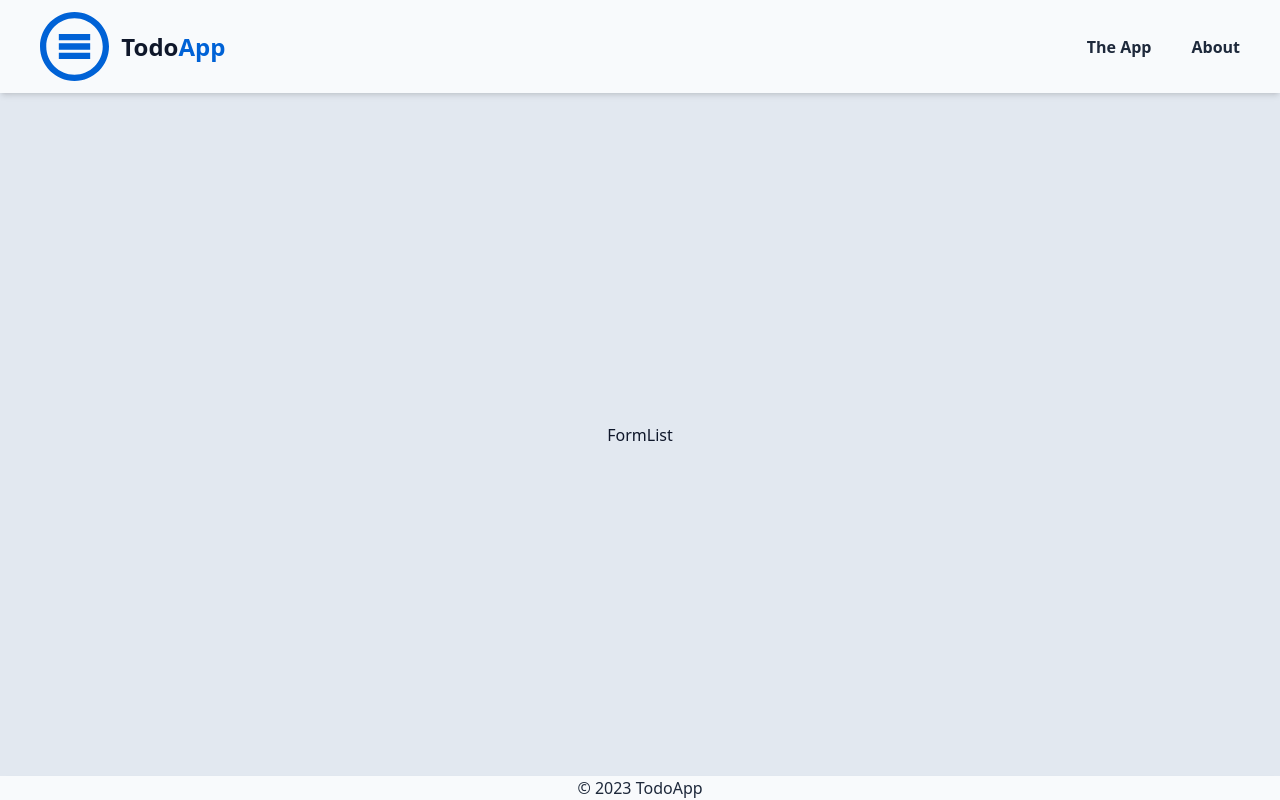
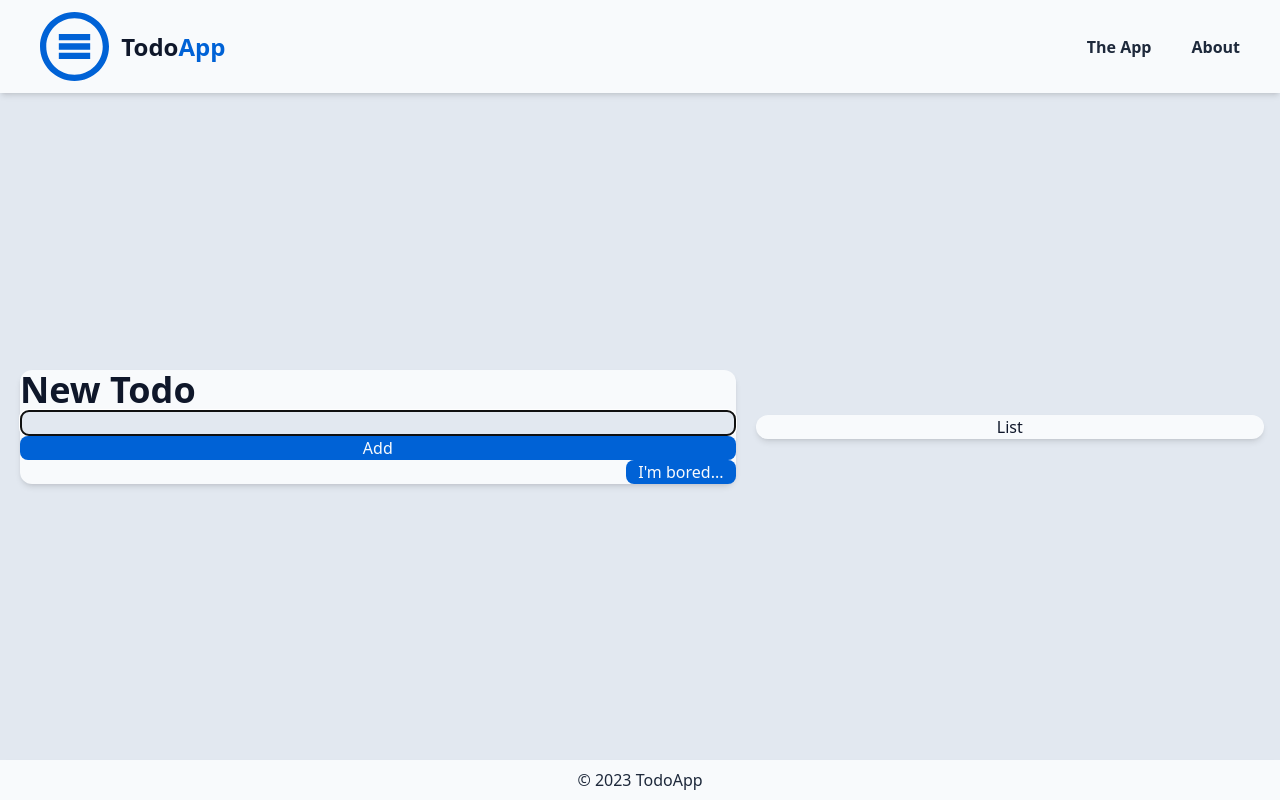
Before and after one commit to AnthonyTheGreatest/todo-app, a React (Vite) app: page /app in a window 1280 px wide. Built offline with nearby package versions, Linux system fonts and the light colour scheme.

Commit message:
Work on style and the Form component.

```diff
--- a/src/components/About.tsx
+++ b/src/components/About.tsx
@@ -1,7 +1,11 @@
 import React from "react";
 
 const About = () => {
-  return <div>About</div>;
+  return (
+    <div className="grow flex justify-center items-center m-5 bg-slate-50 shadow-md rounded-xl">
+      <p>About</p>
+    </div>
+  );
 };
 
 export default About;
--- a/src/components/Footer.tsx
+++ b/src/components/Footer.tsx
@@ -3,7 +3,7 @@ import React from "react";
 const Footer = () => {
   return (
     <footer className="flex justify-center bg-slate-50 text-slate-800 shadow-md">
-      <p>© 2023 TodoApp</p>
+      <p className="m-2">© 2023 TodoApp</p>
     </footer>
   );
 };
--- a/src/components/Form.tsx
+++ b/src/components/Form.tsx
@@ -1,7 +1,43 @@
-import React from "react";
+import { useState } from "react";
 
-const Form = () => {
-  return <div>Form</div>;
+const Form = ({ addTodo }) => {
+  const [newTodo, setNewTodo] = useState("");
+
+  const handleSubmit = (e: React.FormEvent<HTMLFormElement>) => {
+    e.preventDefault();
+    if (!newTodo) return;
+    addTodo(newTodo);
+    setNewTodo("");
+    // Pre-select after submit:
+    const newTodoInput = document.getElementById("newTodo") as HTMLInputElement;
+    newTodoInput && newTodoInput.focus();
+  };
+
+  return (
+    <div className="grow flex flex-col justify-center m-5 bg-slate-50 shadow-md rounded-xl">
+      <form onSubmit={handleSubmit} className="flex flex-col justify-center">
+        <label htmlFor="newTodo" className="font-bold text-4xl">
+          New Todo
+        </label>
+        <input
+          type="text"
+          id="newTodo"
+          autoFocus
+          value={newTodo}
+          onChange={(e) => setNewTodo(e.target.value)}
+          className="bg-slate-200 rounded-lg border border-slate-900"
+        />
+        <button className="rounded-lg bg-mainColor text-slate-50 px-3">
+          Add
+        </button>
+      </form>
+      <div className="flex justify-end">
+        <button className="rounded-lg bg-mainColor text-slate-50 px-3">
+          I'm bored...
+        </button>
+      </div>
+    </div>
+  );
 };
 
 export default Form;
--- a/src/components/Header.tsx
+++ b/src/components/Header.tsx
@@ -15,7 +15,9 @@ const Header = () => {
         </div>
       </div>
       <nav className="grow flex justify-end mr-10 text-slate-800 font-bold">
-        <NavLink to="/app">The App</NavLink>
+        <NavLink to="/app" className="whitespace-nowrap">
+          The App
+        </NavLink>
         <NavLink to="/about" className="ml-10">
           About
         </NavLink>
--- a/src/components/List.tsx
+++ b/src/components/List.tsx
@@ -1,7 +1,11 @@
 import React from "react";
 
 const List = () => {
-  return <div>List</div>;
+  return (
+    <div className="grow flex justify-center mr-4 my-4 bg-slate-50 shadow-md rounded-xl">
+      <p>List</p>
+    </div>
+  );
 };
 
 export default List;
--- a/src/components/MainApp.tsx
+++ b/src/components/MainApp.tsx
@@ -4,7 +4,7 @@ import List from "./List";
 
 const MainApp = () => {
   return (
-    <div className="flex">
+    <div className="grow flex justify-center items-center">
       <Form />
       <List />
     </div>
--- a/src/components/Root.tsx
+++ b/src/components/Root.tsx
@@ -7,7 +7,7 @@ const Root = () => {
   return (
     <div className="bg-slate-200 h-screen w-screen flex flex-col justify-between text-slate-900">
       <Header />
-      <main className="flex justify-center">
+      <main className="grow flex">
         <Outlet />
       </main>
       <Footer />
```
Also changed, not shown: 2 other files (tests, documents, lock files or other folders).
